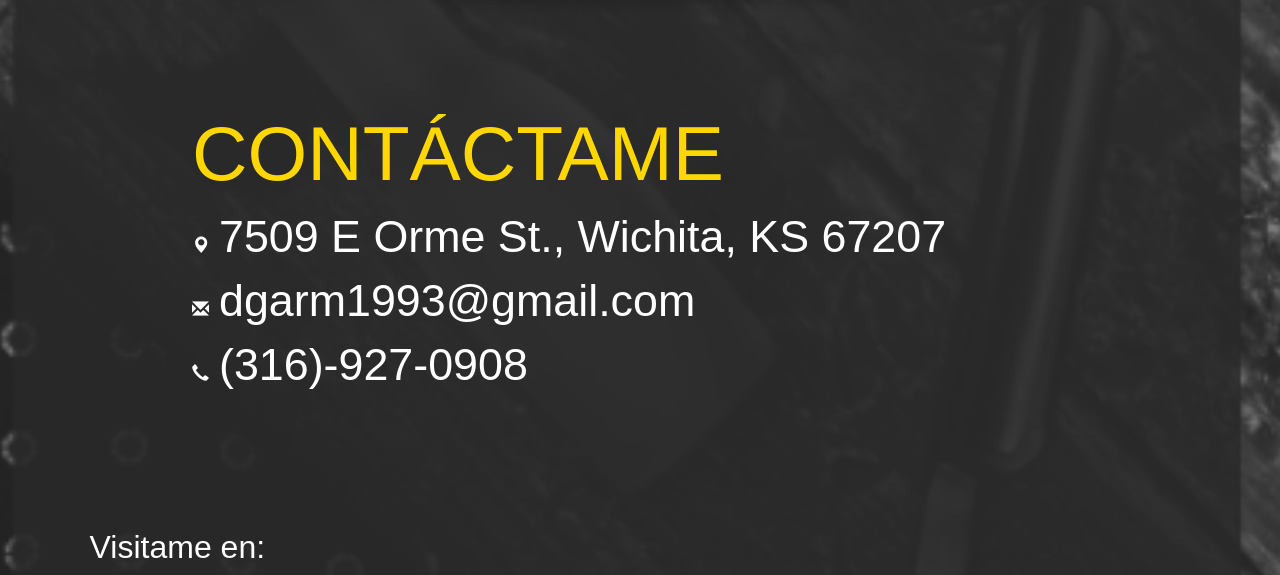
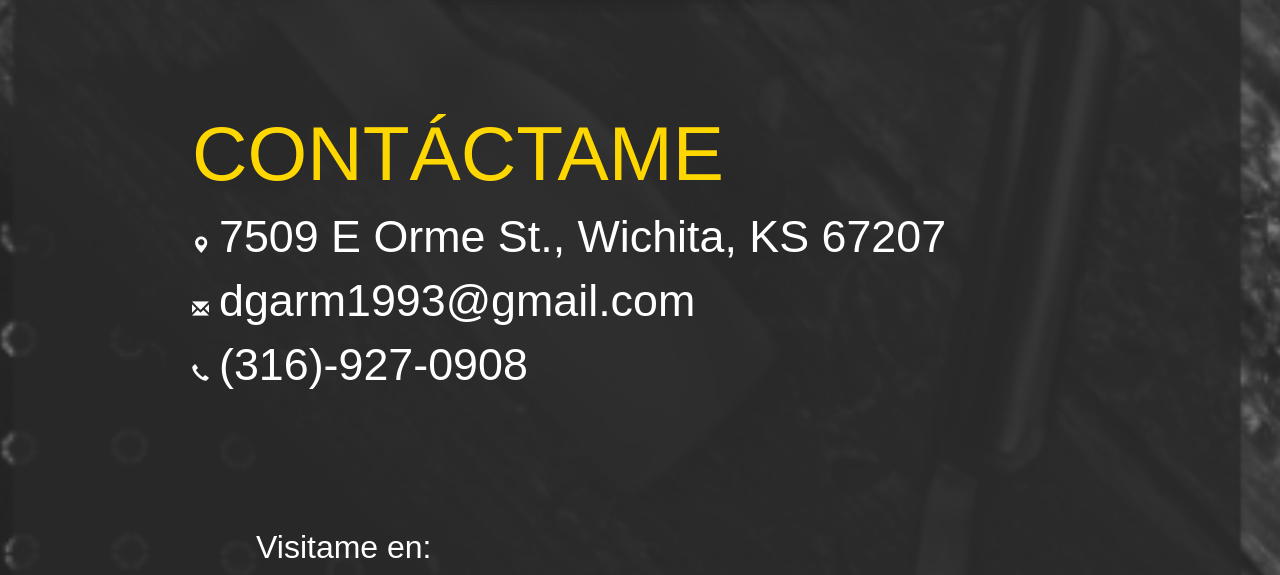
Before and after one commit to ClaraMtzV/DiamondBarbershop, a plain HTML site: page index.html in a window 1280 px wide. Shown: the part 2623-3198 px from the top of the page. Drawn offline with nearby package versions, Linux system fonts and the light colour scheme; a web font is replaced by a local one.

Commit message:
Update diseno.css

```diff
--- a/diseno.css
+++ b/diseno.css
@@ -328,7 +328,7 @@ footer {
 
 #visit {
   text-align: left;
-  margin-left: 7vw;
+  margin-left: 20vw;
 }
 
 .numero > h1 {
```
